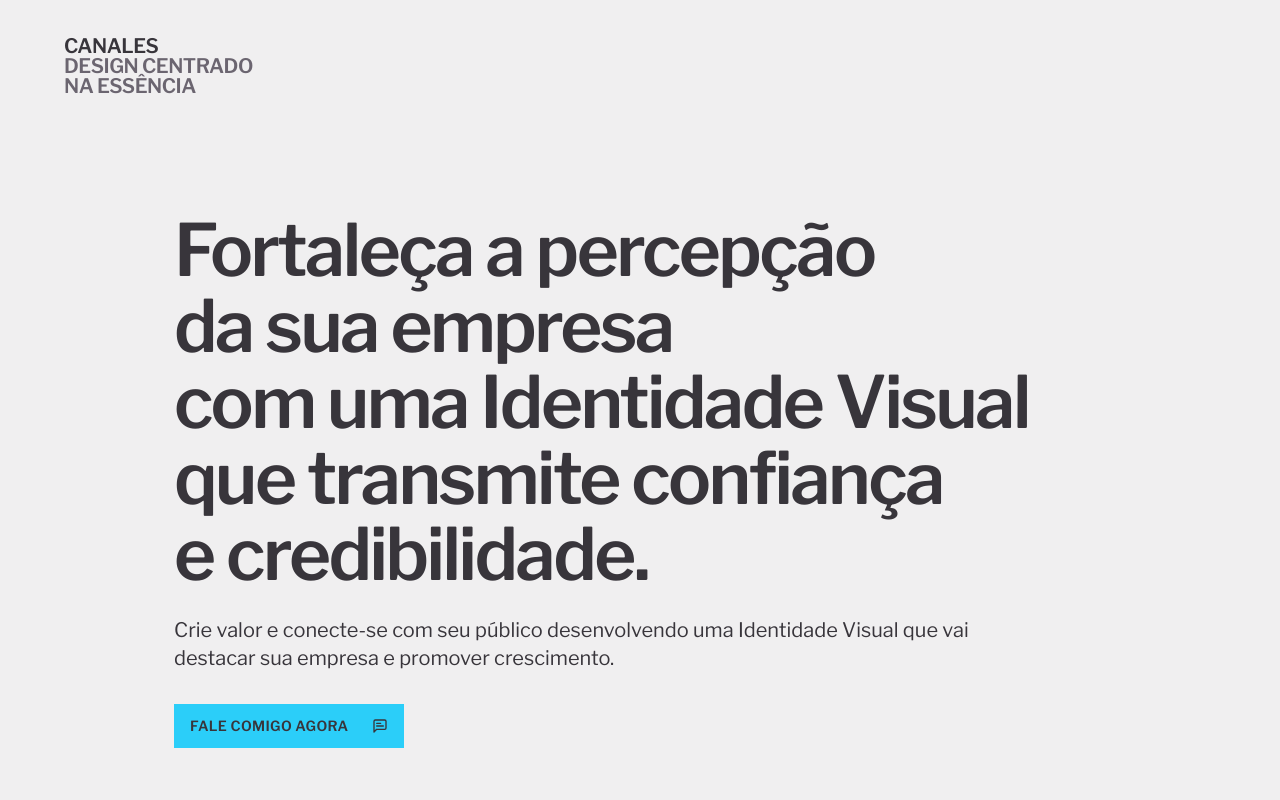
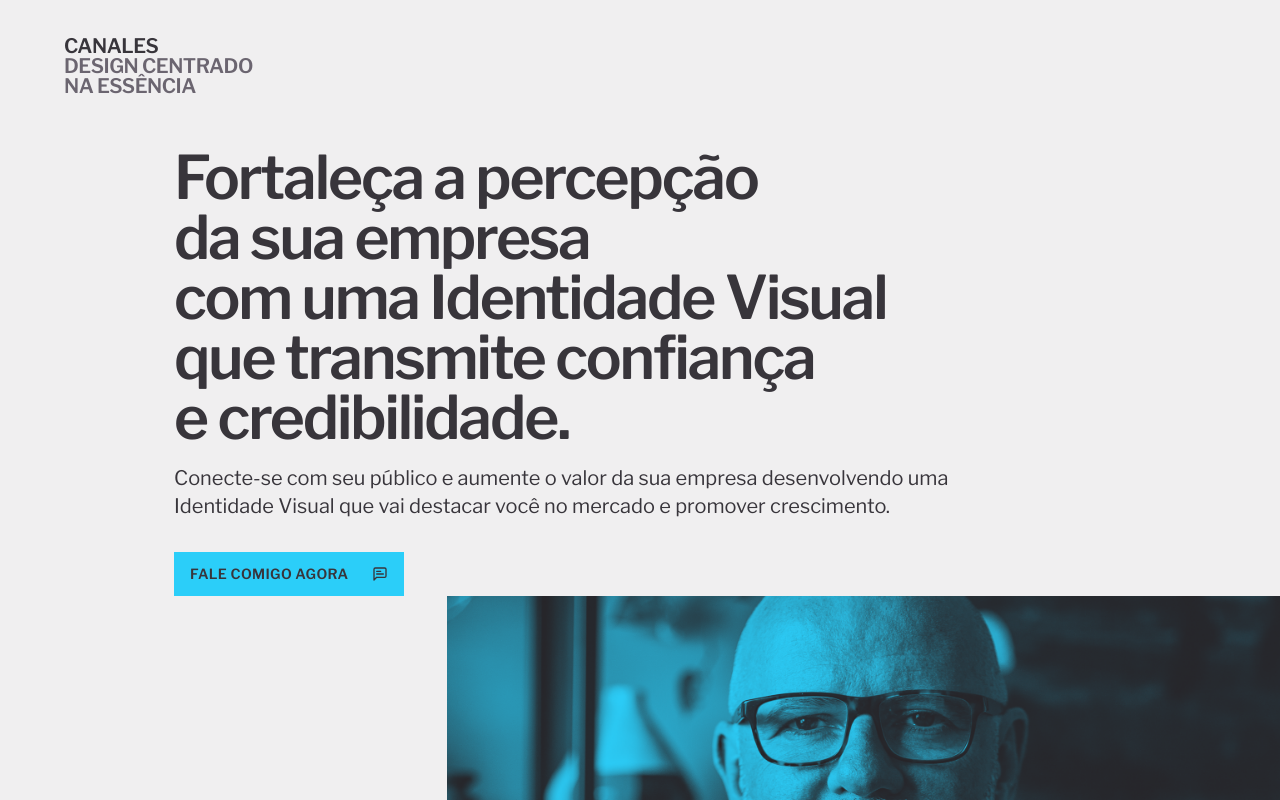
Before and after one commit to CanalesDesign/canales-design-lp-build, a Next.js app: page / in a window 1280 px wide. Shown: the top 800 px of the page. Built offline with nearby package versions, Linux system fonts and the light colour scheme.

Commit message:
Hero Section adjusts for new headline

```diff
--- a/components/atoms/headings.tsx
+++ b/components/atoms/headings.tsx
@@ -7,7 +7,7 @@ const headinglevels = tv({
   variants: {
     levelSize: {
       display:
-        "text-5xl md:text-8xl font-semibold leading-[3rem] md:leading-[4.75rem] -tracking-[0.035em]",
+        "text-4xl md:text-6xl font-semibold leading-[2.25rem] md:leading-[3.75rem] -tracking-[0.035em]",
       "headline-1": "text-5xl md:text-7xl font-semibold -tracking-[0.035em]",
       "headline-2":
         "text-2xl md:text-5xl leading-[1.5rem] md:leading:normal font-semibold -tracking-[0.025em]",
--- a/components/organisms/heroSection.tsx
+++ b/components/organisms/heroSection.tsx
@@ -7,7 +7,7 @@ import { MessageSquareText } from "lucide-react";
 
 export default function HeroSection() {
   return (
-    <section className="hero-section pt-4 pb-8 md:pt-20 md:pb-16">
+    <section className="hero-section pt-2 pb-8 md:pt-4 md:pb-0">
       <Container>
         {HeroContent.map((item) => {
           return (
@@ -15,7 +15,17 @@ export default function HeroSection() {
               className="hero-content-wrapper md:max-w-[954px] md:ml-[110px]"
               key={item.id}>
               <Heading
-                className="text-secondary"
+                className="text-secondary md:hidden"
+                headingLevel="h1"
+                levelSize="display">
+                Fortaleça
+                <br />a percepção
+                <br />
+                da sua empresa com uma Identidade Visual que transmite confiança
+                <br />e credibilidade.
+              </Heading>
+              <Heading
+                className="text-secondary hidden md:inline-block"
                 headingLevel="h1"
                 levelSize="display">
                 Fortaleça a percepção
@@ -28,7 +38,7 @@ export default function HeroSection() {
                 <br />e credibilidade.
               </Heading>
               <Paragraphs
-                className="text-secondary max-w-[860px] mt-6"
+                className="text-secondary max-w-[860px] mt-4"
                 bodySize="body-xl"
                 body={item.body}
               />
--- a/data/hero-content.js
+++ b/data/hero-content.js
@@ -4,7 +4,7 @@ const HeroContent = [
   {
     id: 1,
     headline: "Fortaleça a percepção da sua empresa com uma Identidade Visual que transmite confiança e credibilidade.",
-    body: "Crie valor e conecte-se com seu público desenvolvendo uma Identidade Visual que vai destacar sua empresa e promover crescimento.",
+    body: "Conecte-se com seu público e aumente o valor da sua empresa desenvolvendo uma Identidade Visual que vai destacar você no mercado e promover crescimento.",
     cta: "fale comigo agora",
     path: "https://api.whatsapp.com/send?phone=5541997532248",
     rel: "noopener noreferrer",
```
